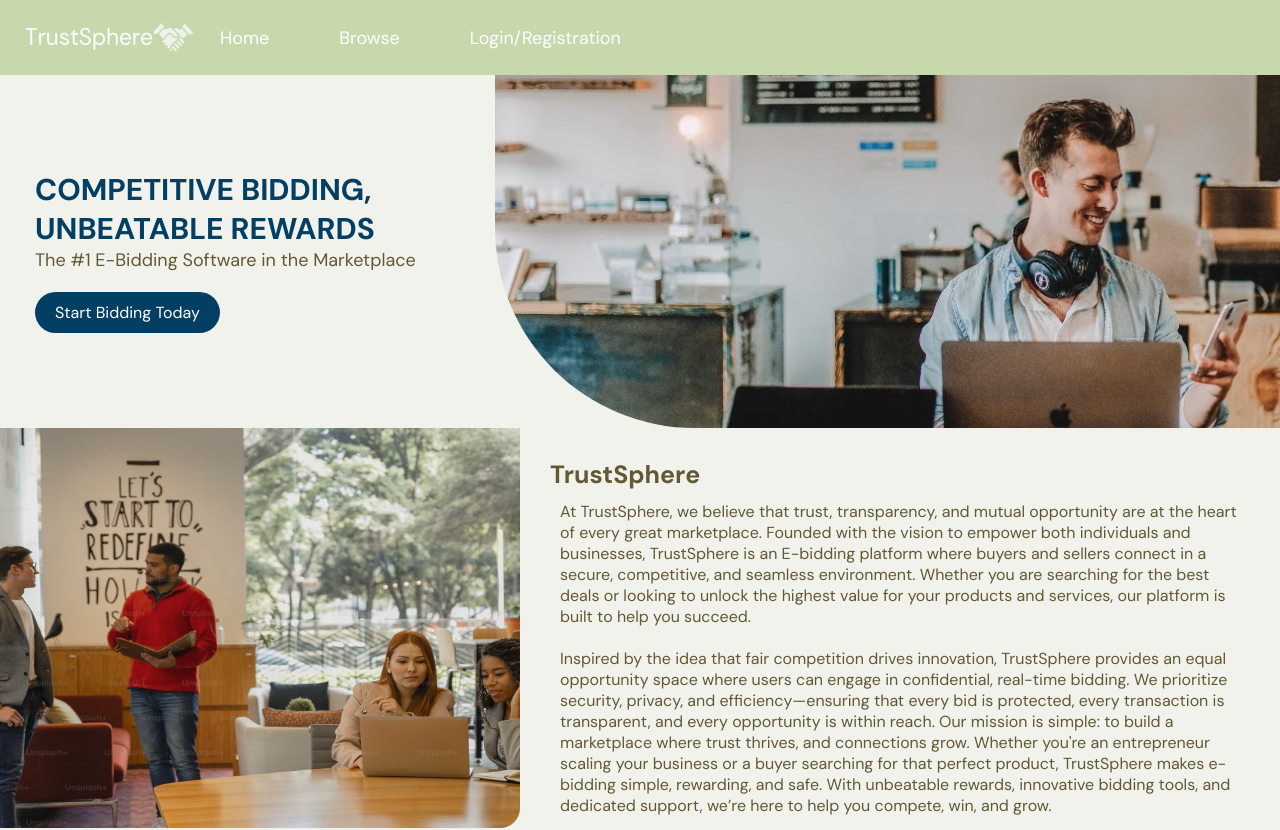
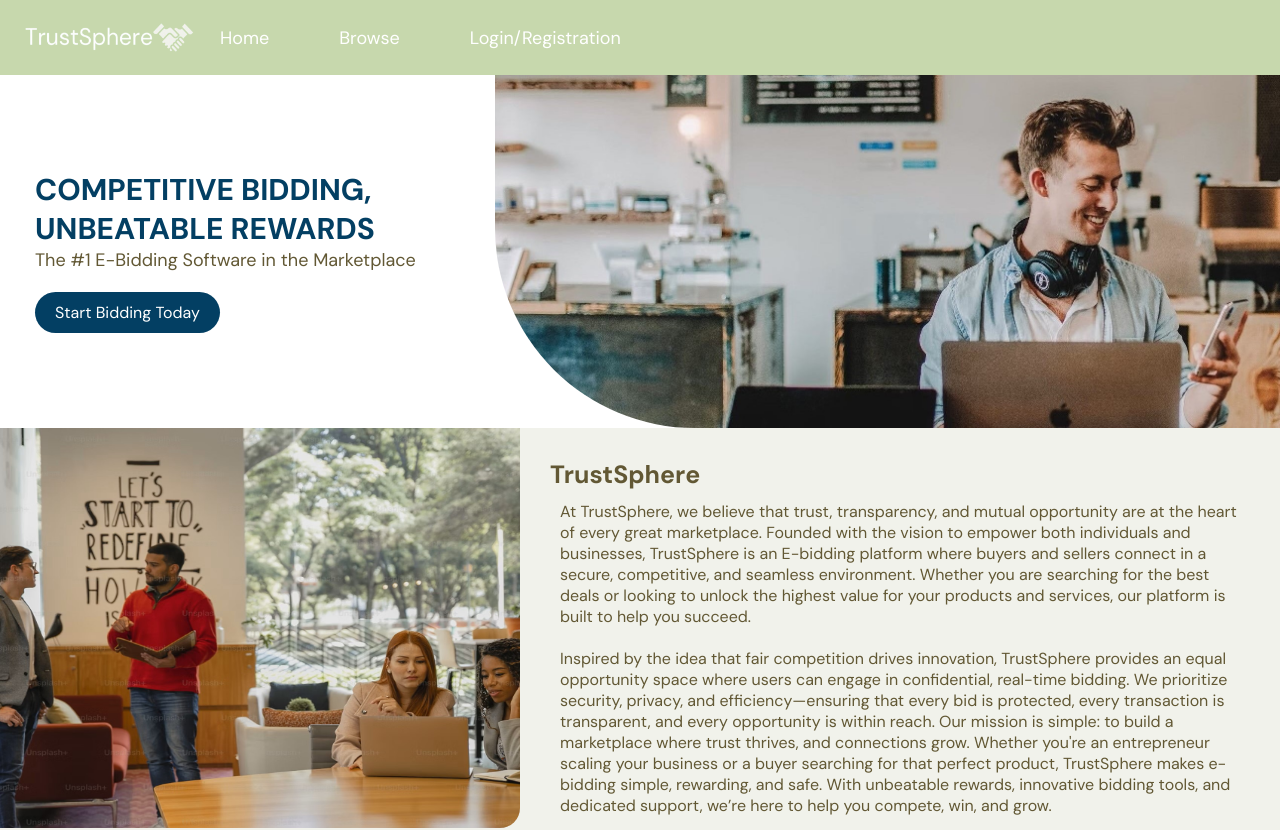
Before and after one commit to aprajita0/E-bidding_322Project, a React (Create React App) app: page / in a window 1280 px wide. Shown: the top 830 px of the page. Built offline with nearby package versions, Linux system fonts and the light colour scheme.

Commit message:
Update home.css

```diff
--- a/src/frontend/pages/styles/home.css
+++ b/src/frontend/pages/styles/home.css
@@ -17,7 +17,7 @@ img {
     display: flex;
     align-items: center;
     justify-content: space-between;
-    background-color: #f1f2eb;
+    background-color: #ffffff;
     width: 100%;
     flex-wrap: nowrap;
     padding: 0;
```
